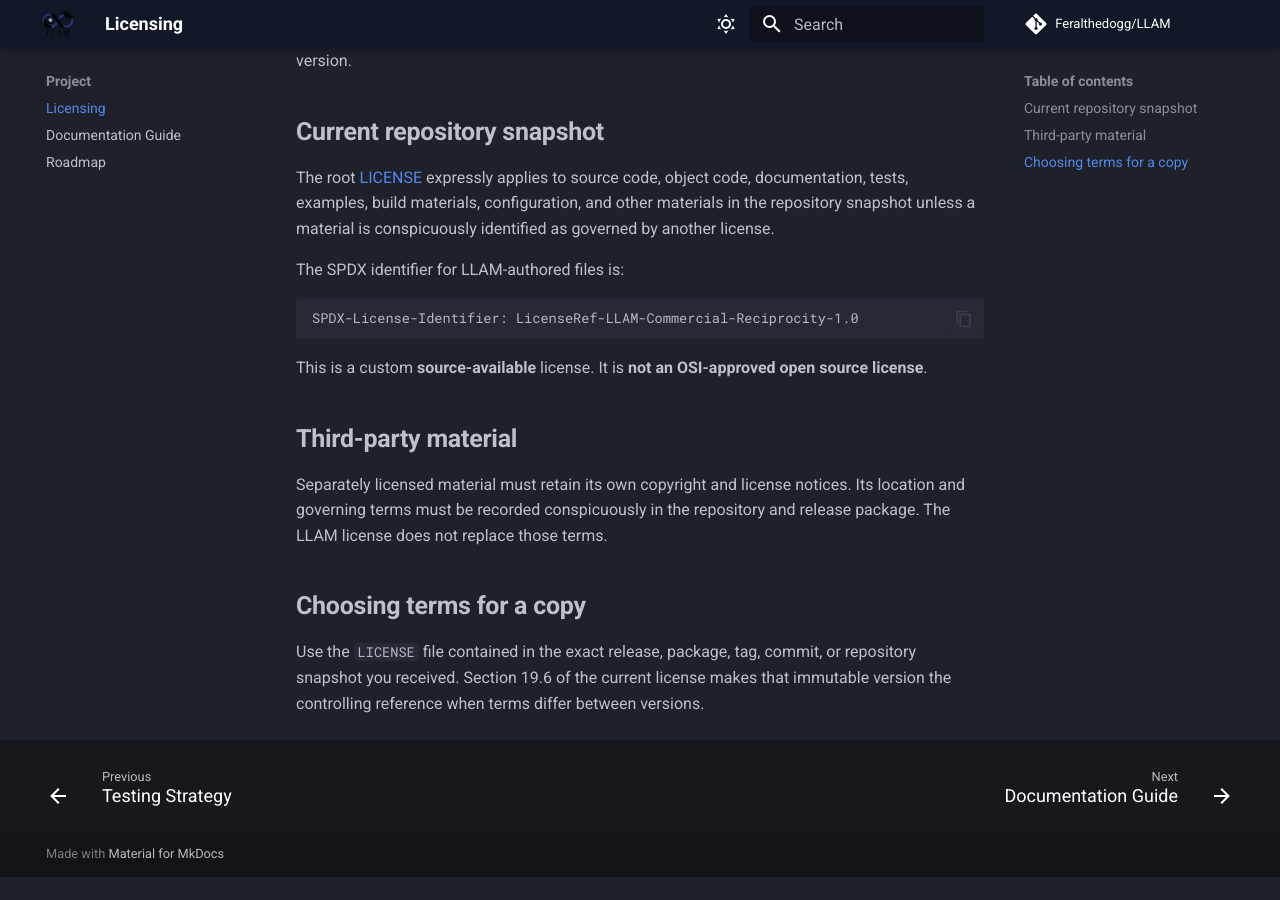
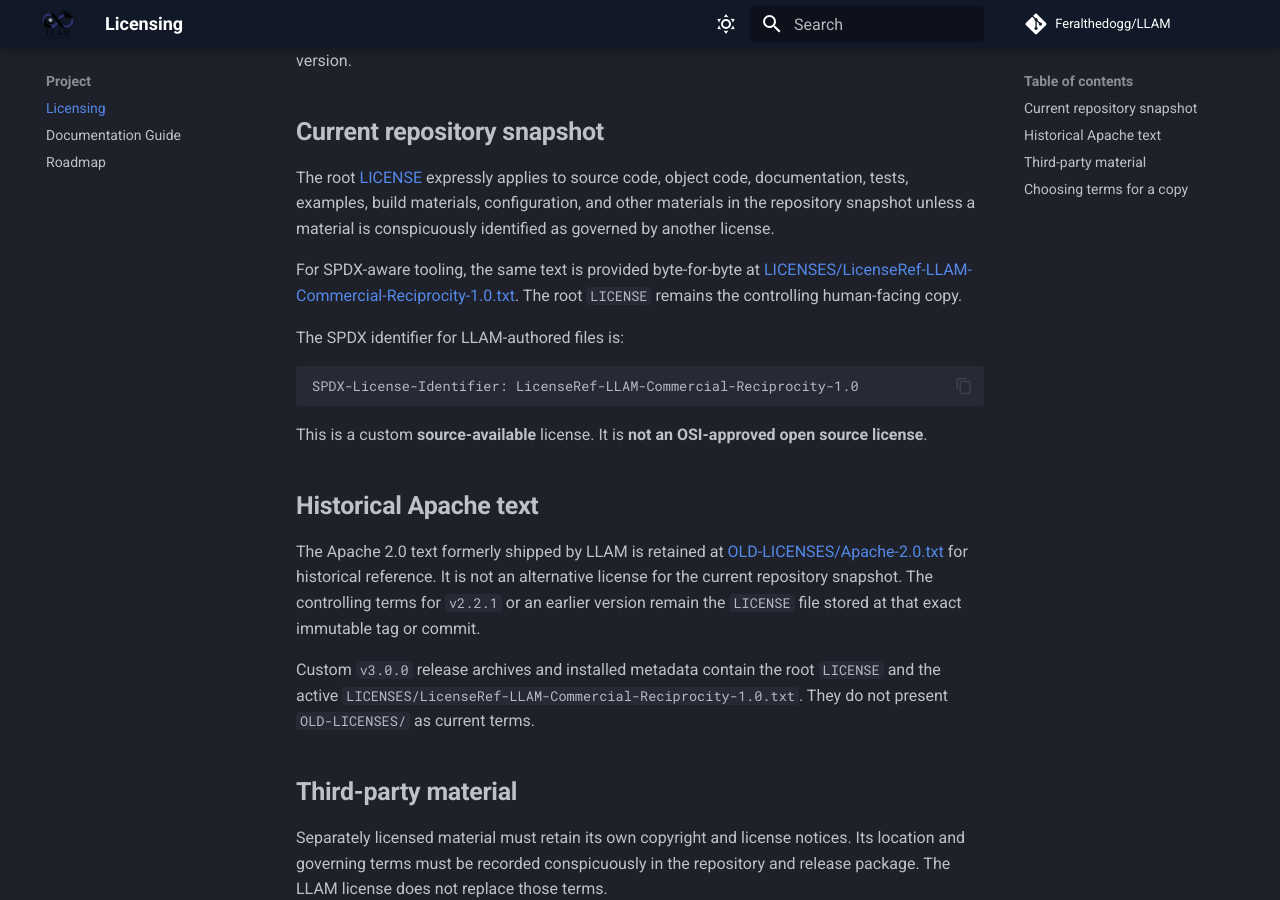
Before and after one commit to Feralthedogg/LLAM, an MkDocs documentation site: the page built from docs/licensing.md, in a window 1280 px wide and 900 px high, scrolled down 467 px. Built offline with MkDocs 1.6.1 and Material for MkDocs 9.7.7, drawn with Linux system fonts in a browser that asks for light colours; comment, search, counter and statistics services are not loaded; before the commit the page ends 1344 px from its top, so only the background shows below that.

````diff
--- a/docs/licensing.md
+++ b/docs/licensing.md
@@ -1,3 +1,8 @@
+<!--
+Copyright 2026 Feralthedogg
+SPDX-License-Identifier: LicenseRef-LLAM-Commercial-Reciprocity-1.0
+-->
+
 # Licensing
 
 LLAM uses an immutable-version license boundary.
@@ -19,6 +24,10 @@
 materials in the repository snapshot unless a material is conspicuously
 identified as governed by another license.
 
+For SPDX-aware tooling, the same text is provided byte-for-byte at
+[LICENSES/LicenseRef-LLAM-Commercial-Reciprocity-1.0.txt](../LICENSES/LicenseRef-LLAM-Commercial-Reciprocity-1.0.txt).
+The root `LICENSE` remains the controlling human-facing copy.
+
 The SPDX identifier for LLAM-authored files is:
 
 ```text
@@ -27,6 +36,18 @@
 
 This is a custom **source-available** license. It is **not an OSI-approved open
 source license**.
+
+## Historical Apache text
+
+The Apache 2.0 text formerly shipped by LLAM is retained at
+[OLD-LICENSES/Apache-2.0.txt](../OLD-LICENSES/Apache-2.0.txt) for historical
+reference. It is not an alternative license for the current repository
+snapshot. The controlling terms for `v2.2.1` or an earlier version remain the
+`LICENSE` file stored at that exact immutable tag or commit.
+
+Custom `v3.0.0` release archives and installed metadata contain the root
+`LICENSE` and the active `LICENSES/LicenseRef-LLAM-Commercial-Reciprocity-1.0.txt`.
+They do not present `OLD-LICENSES/` as current terms.
 
 ## Third-party material
 
````
Also changed, not shown: CONTRIBUTING.md (+38 -2 lines), docs/superpowers/plans/2026-08-01-license-file-layout.md (+7 -7 lines), .github/SECURITY.md, 12 other files.
